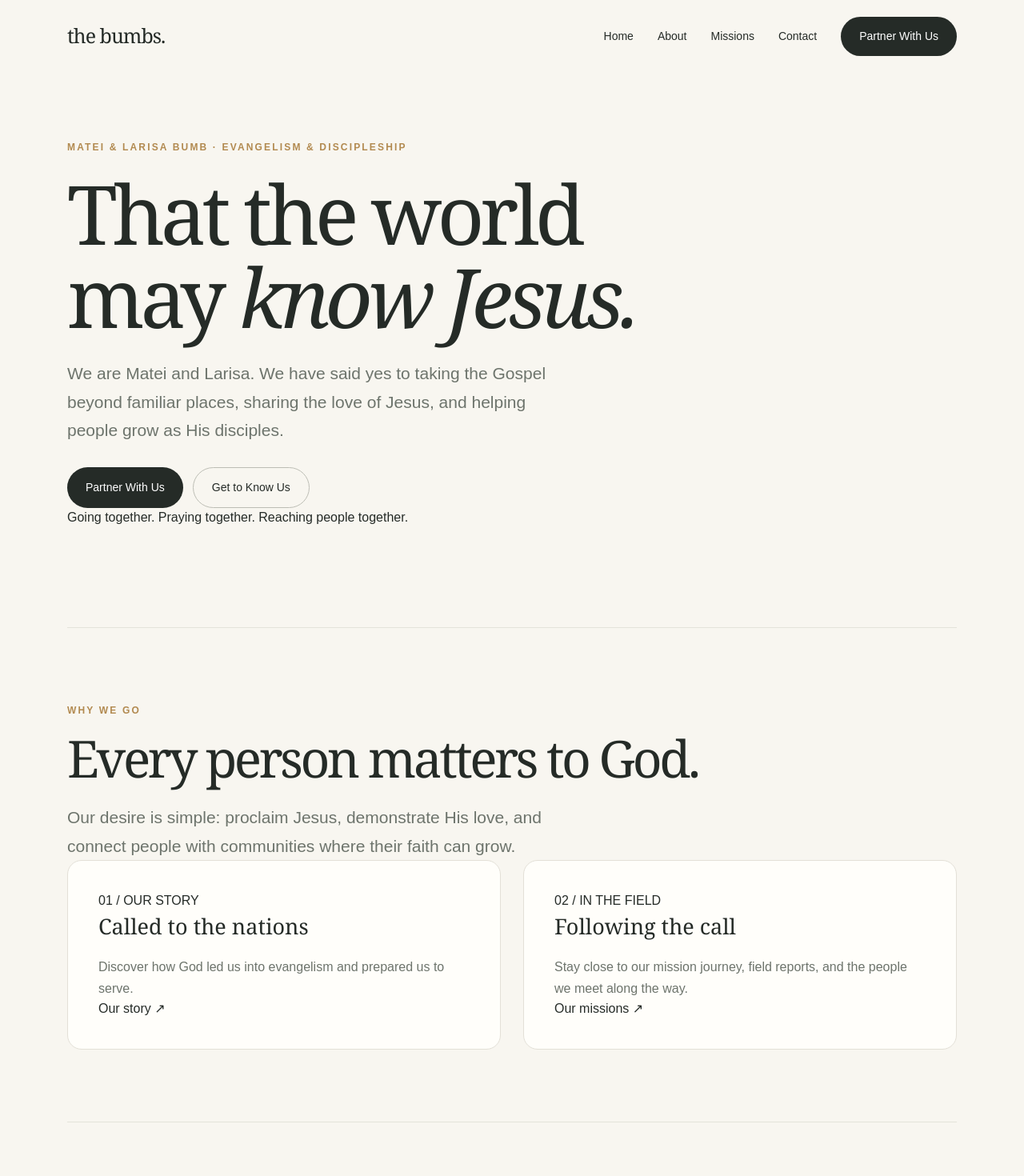
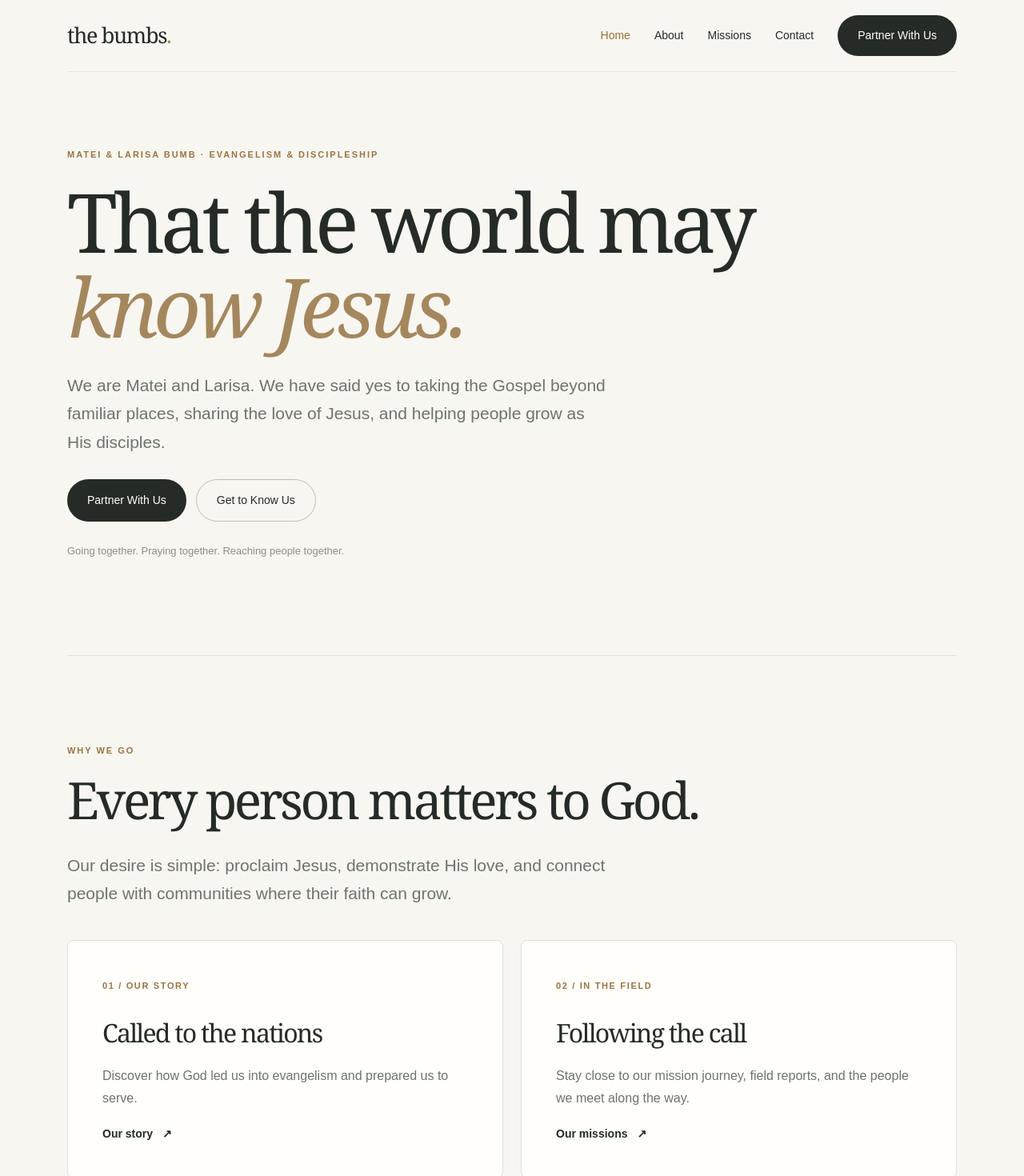
Before and after one commit to bumbmatei-sys/thebumbs-website, a Next.js app: page / in a window 1280 px wide. Shown: the top 1470 px of the page at 80% size. Built offline with nearby package versions, Linux system fonts and the light colour scheme.

Commit message:
feat: refine app/globals.css

```diff
--- a/app/globals.css
+++ b/app/globals.css
@@ -1,30 +1,56 @@
 @import "tailwindcss";
-:root { color-scheme: light; --ink:#252b27; --muted:#6d746c; --cream:#f8f6f0; --gold:#b28a50; }
-* { box-sizing:border-box; }
-html { scroll-behavior:smooth; }
-body { margin:0; background:var(--cream); color:var(--ink); font-family:Arial,Helvetica,sans-serif; }
-a { color:inherit; text-decoration:none; }
-.container { max-width:1160px; margin:auto; padding:0 24px; }
-.header { display:flex; align-items:center; justify-content:space-between; min-height:90px; }
-.brand { font-family:Georgia,serif; font-size:25px; letter-spacing:-.04em; }
-.nav { display:flex; align-items:center; gap:30px; font-size:14px; }
-.button { display:inline-flex; align-items:center; justify-content:center; background:var(--ink); color:white; padding:14px 23px; border-radius:100px; font-size:14px; }
-.button.secondary { background:transparent; color:var(--ink); border:1px solid #bcbdb4; }
-.hero { min-height:70vh; display:flex; flex-direction:column; justify-content:center; max-width:850px; padding:85px 0 125px; }
-.eyebrow { color:var(--gold); text-transform:uppercase; letter-spacing:.18em; font-size:12px; font-weight:700; }
-h1,h2 { font-family:Georgia,'Times New Roman',serif; font-weight:400; letter-spacing:-.055em; }
-h1 { font-size:clamp(56px,8vw,112px); line-height:1.02; margin:22px 0 25px; }
-h2 { font-size:clamp(40px,5vw,66px); line-height:1.08; margin:14px 0 22px; }
-.lead { font-size:clamp(17px,2vw,21px); color:var(--muted); line-height:1.7; max-width:640px; }
-.actions { display:flex; gap:12px; flex-wrap:wrap; margin-top:28px; }
-.section { padding:90px 0; border-top:1px solid #e4e3da; }
-.grid { display:grid; grid-template-columns:repeat(2,minmax(0,1fr)); gap:28px; }
-.panel { padding:38px; border:1px solid #e3e0d7; border-radius:18px; background:#fffefa; }
-.panel h3 { font-family:Georgia,serif; font-size:27px; font-weight:400; margin:0 0 16px; }
-.panel p { color:var(--muted); line-height:1.7; }
-.footer { border-top:1px solid #e4e3da; padding:40px 0 110px; color:var(--muted); font-size:14px; }
-.dock { display:none; }
-.reveal { animation:appear .9s ease both; }
-@keyframes appear { from {opacity:0;filter:blur(7px);transform:translateY(14px)} to {opacity:1;filter:blur(0);transform:translateY(0)} }
-@media(max-width:700px) { .nav {display:none} .header {min-height:72px} .hero {min-height:65vh;padding:70px 0 95px} .grid {grid-template-columns:1fr} .section {padding:60px 0} .dock {display:flex; position:fixed; z-index:20; bottom:calc(15px + env(safe-area-inset-bottom)); left:50%; transform:translateX(-50%); width:min(94vw,420px); justify-content:space-around; padding:10px 8px; border-radius:28px; background:rgba(255,254,250,.94); border:1px solid #e3e0d7; box-shadow:0 12px 40px #1b211b22; backdrop-filter:blur(16px)} .dock a {display:flex; flex-direction:column; align-items:center; gap:4px; font-size:10px; min-width:52px} .dock a[aria-current="page"] {color:#956b35;font-weight:700} }
-@media(prefers-reduced-motion:reduce) { *,*::before,*::after {animation:none!important;scroll-behavior:auto!important;transition:none!important} }
+:root {color-scheme:light;--ink:#252b27;--muted:#6d746c;--cream:#f8f6f0;--gold:#b28a50}
+* {box-sizing:border-box}
+html {scroll-behavior:smooth}
+body {margin:0;background:var(--cream);color:var(--ink);font-family:Arial,Helvetica,sans-serif;-webkit-font-smoothing:antialiased}
+a {color:inherit;text-decoration:none}
+.container {max-width:1160px;margin:auto;padding:0 24px}
+.header {display:flex;align-items:center;justify-content:space-between;min-height:90px;border-bottom:1px solid #e8e5dd}
+.brand {font-family:Georgia,serif;font-size:27px;letter-spacing:-.05em}
+.brand-dot {color:var(--gold)}
+.nav {display:flex;align-items:center;gap:30px;font-size:14px}
+.nav>a:not(.button) {transition:color .2s}
+.nav>a:hover,.nav>a[aria-current="page"] {color:#98713c}
+.button {display:inline-flex;align-items:center;justify-content:center;background:var(--ink);color:white;padding:15px 25px;border-radius:100px;font-size:14px;transition:transform .2s,background .2s}
+.button:hover {transform:translateY(-2px);background:#454c44}
+.button.secondary {background:transparent;color:var(--ink);border:1px solid #bcbdb4}
+.button.secondary:hover {background:#efede5}
+.hero {min-height:73vh;display:flex;flex-direction:column;justify-content:center;max-width:900px;padding:95px 0 120px}
+.eyebrow {color:#997445;text-transform:uppercase;letter-spacing:.18em;font-size:11px;font-weight:700}
+h1,h2,h3 {font-family:Georgia,'Times New Roman',serif;font-weight:400;letter-spacing:-.055em}
+h1 {font-size:clamp(60px,8vw,112px);line-height:1.04;margin:22px 0 27px}
+h1 em {color:#a4875d;font-weight:400}
+h2 {font-size:clamp(42px,5vw,68px);line-height:1.1;margin:16px 0 28px;max-width:850px}
+.lead {font-size:clamp(17px,2vw,21px);color:var(--muted);line-height:1.7;max-width:680px}
+.body-copy {font-size:17px;color:var(--muted);line-height:1.85;max-width:560px}
+.actions {display:flex;gap:12px;flex-wrap:wrap;margin-top:28px}
+.microcopy {font-size:13px;color:#8c8f87;margin-top:27px;line-height:1.6}
+.section {padding:105px 0;border-top:1px solid #e4e3da}
+.grid {display:grid;grid-template-columns:repeat(2,minmax(0,1fr));gap:22px;margin-top:40px}
+.panel {padding:43px;border:1px solid #e3e0d7;border-radius:8px;background:#fffefa}
+.panel h3 {font-size:32px;margin:24px 0 16px}
+.panel p,.mission-row p {color:var(--muted);line-height:1.75}
+.card-number {color:#997445;font-size:11px;letter-spacing:.15em;font-weight:700}
+.text-link {font-size:14px;font-weight:600;display:inline-flex;gap:12px;margin-top:20px}
+.text-link:hover {color:#997445}
+.closing {padding-bottom:135px}
+.closing .button {margin-top:25px}
+.quote-panel {background:#eae7dc;border-radius:8px;padding:50px;display:flex;flex-direction:column;justify-content:center}
+.quote-panel p {font-family:Georgia,serif;font-size:clamp(27px,3vw,42px);line-height:1.3;letter-spacing:-.04em;margin:0 0 25px}
+.quote-panel span {font-size:12px;color:var(--muted)}
+.mission-list {margin-top:50px;border-top:1px solid #dedbd2}
+.mission-row {display:grid;grid-template-columns:100px 1fr;gap:20px;border-bottom:1px solid #dedbd2;padding:35px 0}
+.mission-row h3 {font-size:clamp(27px,3vw,40px);margin:10px 0}
+.mission-row p {max-width:660px;margin-bottom:0}
+.goal-amount {font-family:Georgia,serif;font-size:clamp(48px,5vw,75px);letter-spacing:-.06em;margin:20px 0}
+.goal-amount span {font-size:22px;color:var(--muted)}
+.budget-list {margin-top:40px;max-width:800px;border-top:1px solid #d8d6cc}
+.budget-row {display:flex;justify-content:space-between;gap:20px;padding:20px 0;border-bottom:1px solid #d8d6cc;color:var(--muted)}
+.budget-row strong {color:var(--ink);white-space:nowrap}
+.budget-row.total {font-size:19px;font-weight:700;color:var(--ink)}
+.footer {border-top:1px solid #e4e3da;padding:40px 0 110px;color:var(--muted);font-size:14px}
+.dock {display:none}
+.reveal {animation:appear .85s ease both}
+@keyframes appear {from {opacity:0;filter:blur(7px);transform:translateY(12px)}to {opacity:1;filter:blur(0);transform:translateY(0)}}
+@media(max-width:700px) {.nav {display:none}.header {min-height:72px}.hero {min-height:66vh;padding:75px 0 100px}.grid {grid-template-columns:1fr}.section {padding:68px 0}.panel {padding:30px}.quote-panel {padding:32px}.mission-row {grid-template-columns:38px 1fr}.dock {display:flex;position:fixed;z-index:20;bottom:calc(15px + env(safe-area-inset-bottom));left:50%;transform:translateX(-50%);width:min(86vw,330px);justify-content:space-around;align-items:center;padding:9px 8px;border-radius:100px;background:rgba(255,254,250,.94);border:1px solid #e3e0d7;box-shadow:0 12px 40px #1b211b22;backdrop-filter:blur(16px)}.dock a {display:flex;align-items:center;justify-content:center;width:46px;height:46px;border-radius:50%;color:#666d66;transition:background .2s,color .2s}.dock a[aria-current="page"] {background:var(--ink);color:white}.closing {padding-bottom:110px}}
+@media(prefers-reduced-motion:reduce) {*,*::before,*::after {animation:none!important;scroll-behavior:auto!important;transition:none!important}}
```
